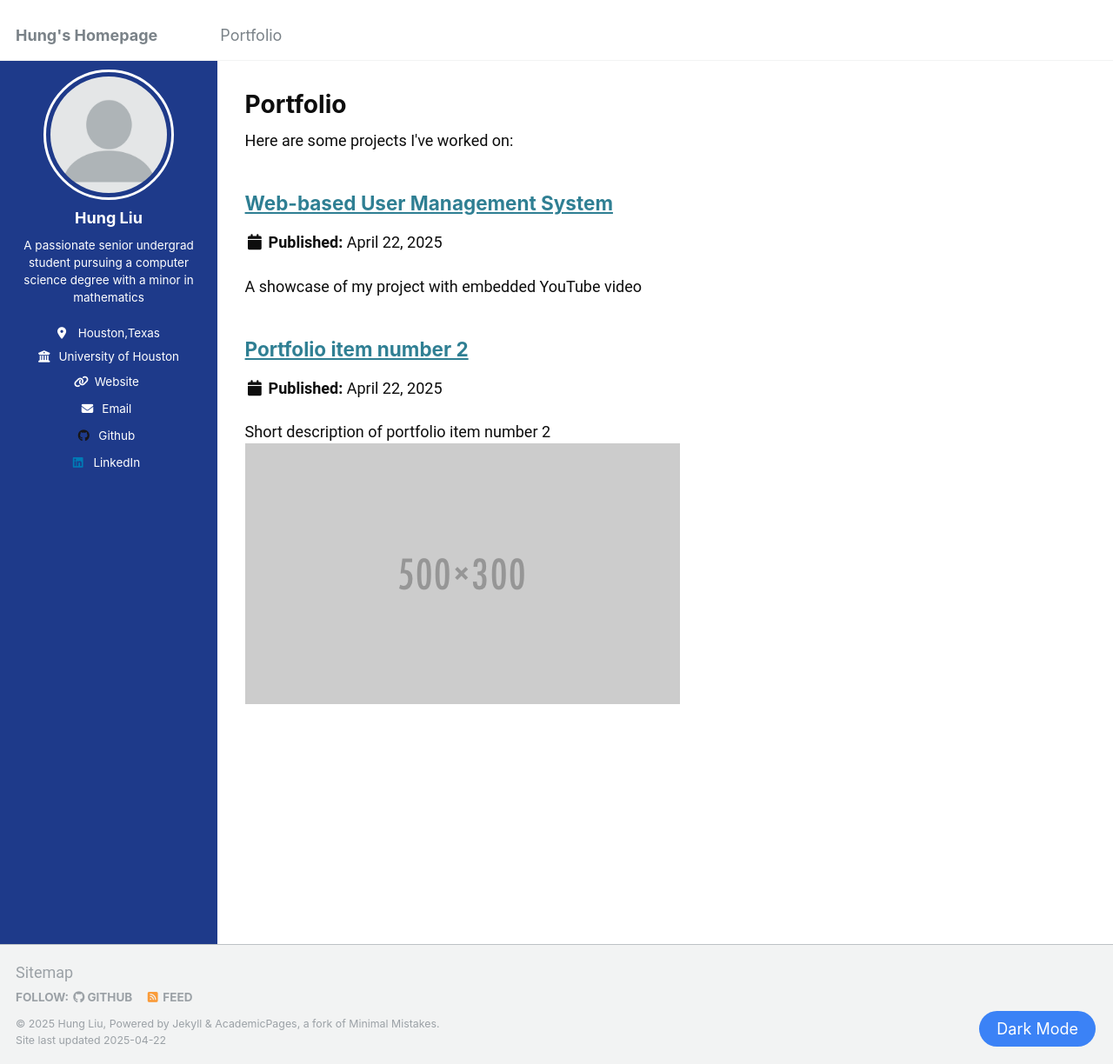
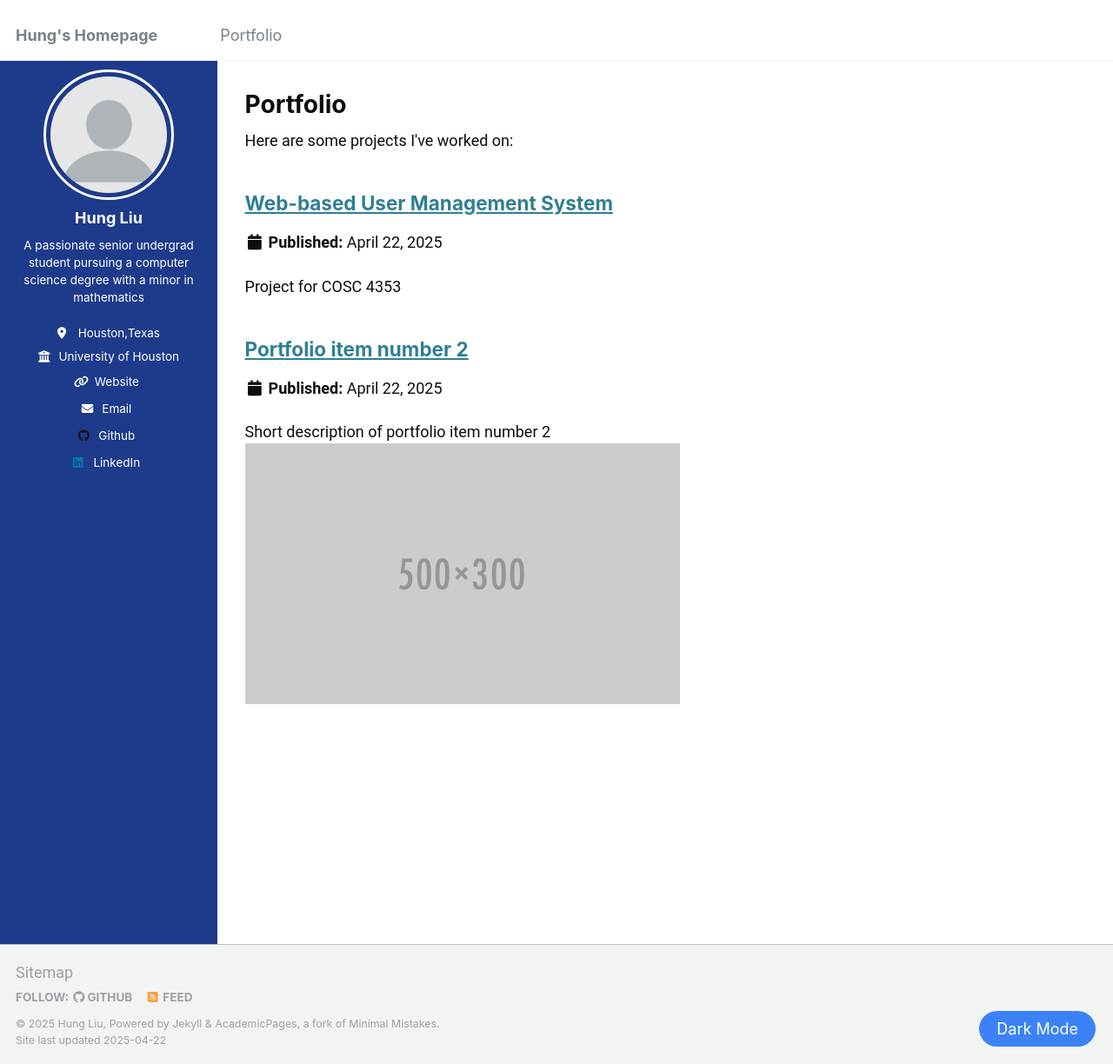
Before and after one commit to sunnySKL/sunnySKL.github.io, a Jekyll site: the page built from _pages/portfolio.html, in a window 1280 px wide and 1224 px high. Shown: the whole window at 87% size. Built offline with Jekyll 4.4.1, drawn with Linux system fonts in a browser that asks for light colours.

Commit message:
Update portfolio-1.md

```diff
--- a/_portfolio/portfolio-1.md
+++ b/_portfolio/portfolio-1.md
@@ -1,6 +1,6 @@
 ---
 title: "Web-based User Management System"
-excerpt: "A showcase of my project with embedded YouTube video"
+excerpt: "Project for COSC 4353"
 collection: portfolio
 ---
 
```
